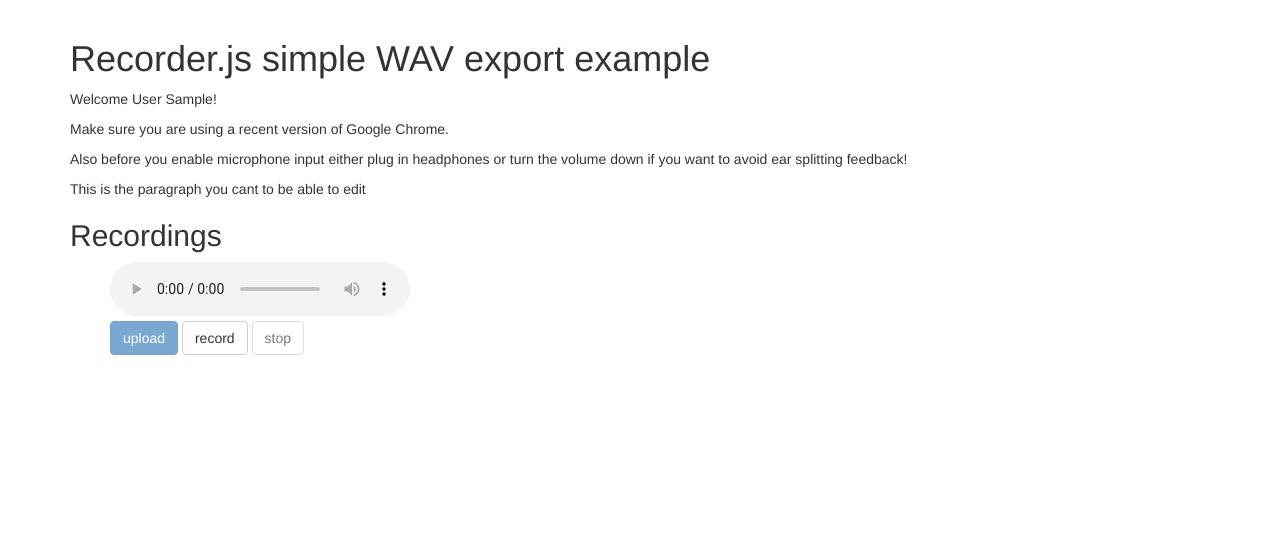
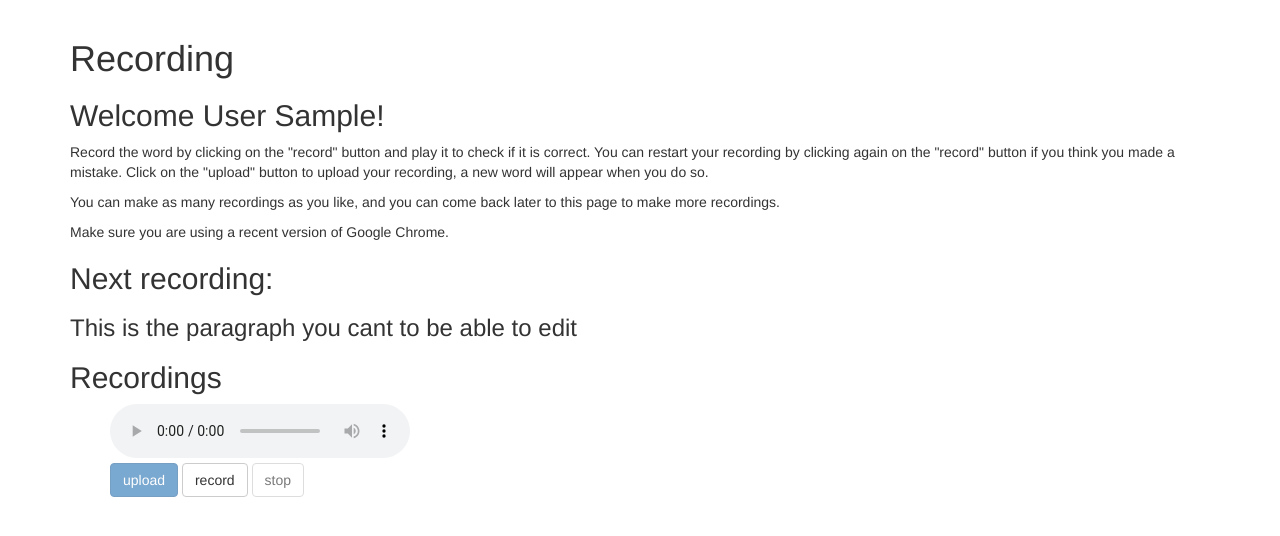
Before and after one commit to Emilv2/mandarinrecording, a Django app: page /recording/ in a window 1280 px wide. Shown: the part 51-587 px from the top of the page. Run offline with Django 3.2, Linux system fonts and the light colour scheme; the visitor is signed in with stand-in values (Sample User, id 1); data that the repository does not hold is empty; parts of the project's set-up code (start-up, migrations or seed data) failed here and were passed over; some libraries are stand-ins or nearby versions.

Commit message:
feat: WIP on about page

```diff
--- a/emilvanherp/templates/base.html
+++ b/emilvanherp/templates/base.html
@@ -2,9 +2,6 @@
 {% load i18n %}
 {% load static %}
 <html lang="en">
-<head>
-    <title>{% block title %}templates/base.html{% endblock %}</title>
-</head>
 <body>
     {% block sidebar %}
     <!-- Fixed navbar -->
@@ -22,8 +19,8 @@
         <div id="navbar" class="navbar-collapse collapse">
           <ul class="nav navbar-nav">
             <li {% if request.path == '/home/' %}class="active"{% endif %}><a href="home">Home</a></li>
-            <li {% if request.path == '/about/' %}class="active"{% endif %}><a href="about">About</a></li>
-            <li {% if request.path == '/contact/' %}class="active"{% endif %}><a href="contact">Contact</a></li>
+            <li {% if request.path == '/recording/about/' %}class="active"{% endif %}><a href="/recording/about/">About</a></li>
+            <li {% if request.path == '/contact/' %}class="active"{% endif %}><a href="/contact">Contact</a></li>
         {% if user.is_authenticated %}
             <li><a href="/accounts/logout">Logout</a></li>
             <li {% if request.path == '/recording/' %}class="active"{% endif %}><a href="/recording">Recording</a></li>
--- a/recording/templates/recording.html
+++ b/recording/templates/recording.html
@@ -17,12 +17,18 @@
 </head>
 <body>
 
-  <h1>Recorder.js simple WAV export example</h1>
+  <h1>Recording</h1>
 
-  <p>Welcome {{ user.last_name }} {{ user.first_name }}!</p>
+  <h2>Welcome {{ user.last_name }} {{ user.first_name }}!</h2>
+  <p>Record the word by clicking on the "record" button and play it to check
+  if it is correct. You can restart your recording by clicking again on the
+  "record" button if you think you made a mistake. Click on the "upload" button
+  to upload your recording, a new word will appear when you do so.</p>
+  <p>You can make as many recordings as you like, and you can come back later
+  to this page to make more recordings.</p>
   <p>Make sure you are using a recent version of Google Chrome.</p>
-  <p>Also before you enable microphone input either plug in headphones or turn the volume down if you want to avoid ear splitting feedback!</p>
-  <p id="nextSyllable">This is the paragraph you cant to be able to edit</p>
+  <h2>Next recording:</h2>
+  <h3 id="nextSyllable">This is the paragraph you cant to be able to edit</h3>
   <h2>Recordings</h2>
   <ul id="recordingslist2">
       <li>
--- a/recording/urls.py
+++ b/recording/urls.py
@@ -5,9 +5,9 @@ urlpatterns = [
     url(r'^upload',
         views.upload,
         name='upload'),
-    url(r'^introduction',
-        views.introduction,
-        name='intruduction'),
+    url(r'^about',
+        views.about,
+        name='about'),
     url(r'^getNextSyllable',
         views.get_next_syllable,
         name='get_next_syllable'),
--- a/recording/views.py
+++ b/recording/views.py
@@ -53,5 +53,5 @@ def get_next_syllable(request):
         })
 
 
-def introduction(request):
-    return render(request, 'introduction.html')
+def about(request):
+    return render(request, 'about.html')
```
